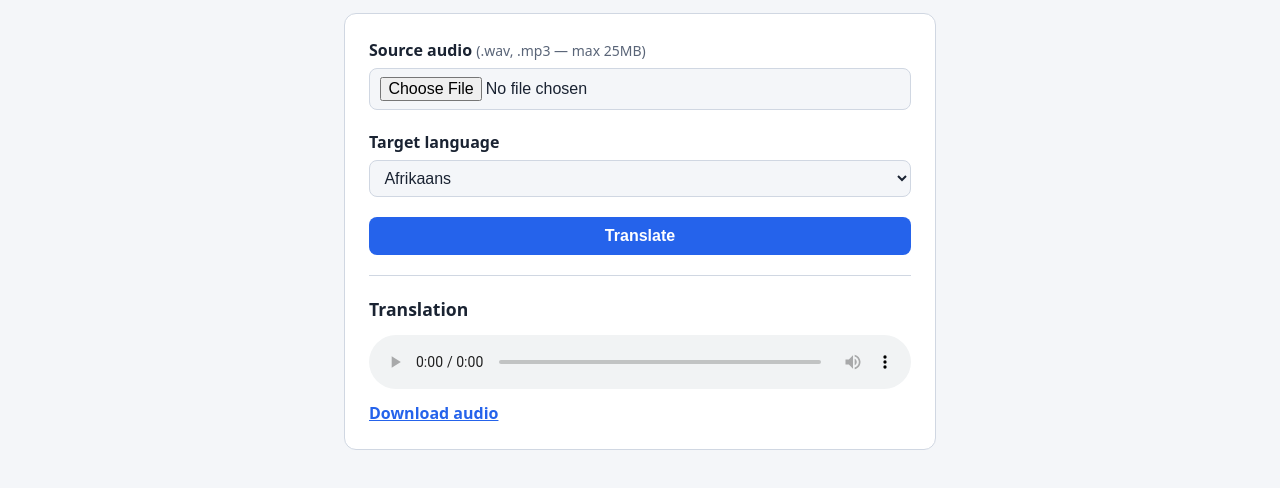
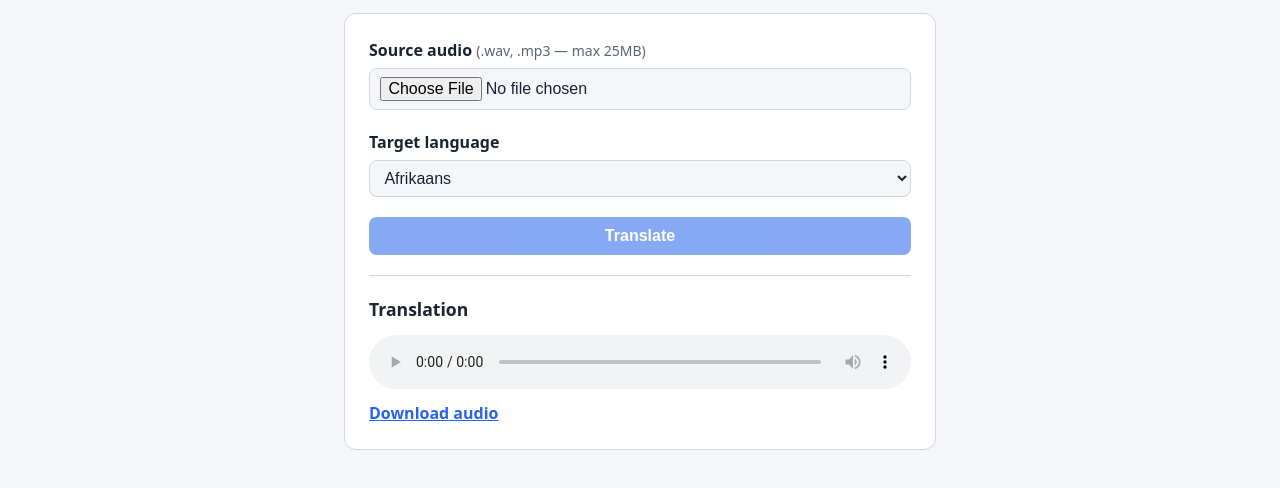
Before and after one commit to ploymahloy/voice-translate, an Astro site in the folder client/: page / in a window 1280 px wide. Shown: the part 148-636 px from the top of the page. Built offline with nearby package versions, Linux system fonts and the light colour scheme; Astro itself is replaced by a stand-in of ours.

Commit message:
DIsabled form button to save me $

```diff
--- a/client/src/components/translate/TranslateForm.astro
+++ b/client/src/components/translate/TranslateForm.astro
@@ -19,7 +19,7 @@ const acceptExtensions = ALLOWED_AUDIO_EXTENSIONS.join(',');
 		</select>
 	</div>
 
-	<button type='submit' id='submit-btn'>Translate</button>
+	<button type='submit' id='submit-btn' disabled>Translate</button>
 
 	<p class='status' id='status' hidden></p>
 
```
